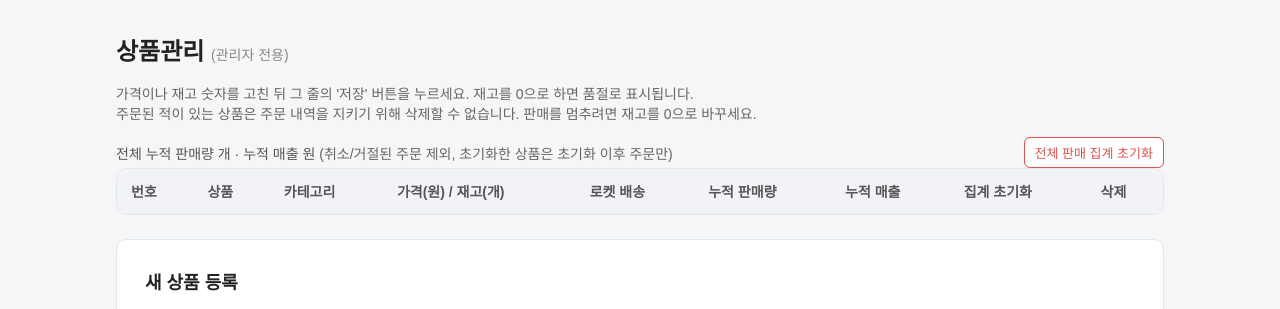
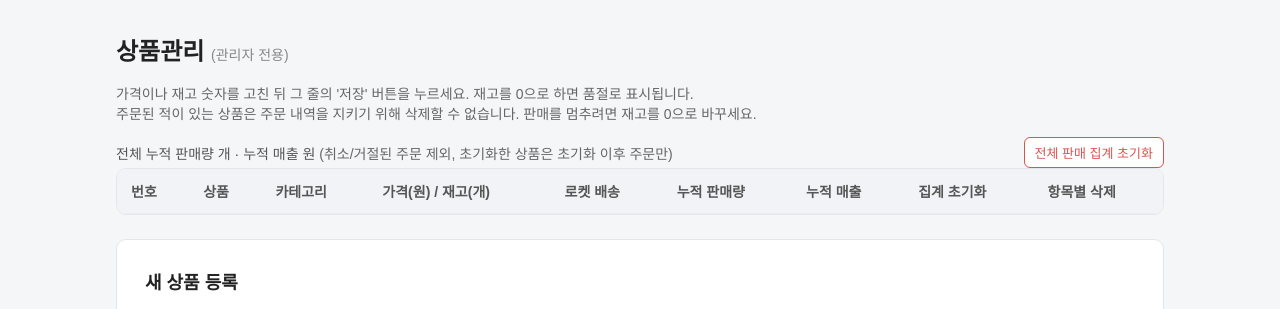
Before and after one commit to Goldstargreat/SpringFrameworkTermProject, a Spring app: template src/main/resources/templates/admin/products.html in a window 1280 px wide. Shown: the part 65-374 px from the top of the page. Run offline with Thymeleaf, Linux system fonts and the light colour scheme; the template is opened without the code that fills it, so the values that code supplies are empty.

Commit message:
상품관리 표의 "삭제" 칸 제목을 "항목별 삭제"로 바꾼다
Co-Authored-By: Claude Opus 5.5 <noreply@anthropic.com>

```diff
--- a/src/main/resources/templates/admin/products.html
+++ b/src/main/resources/templates/admin/products.html
@@ -42,7 +42,7 @@
                 <th>누적 판매량</th>
                 <th>누적 매출</th>
                 <th>집계 초기화</th>
-                <th>삭제</th>
+                <th>항목별 삭제</th>
             </tr>
             </thead>
             <tbody>
```
